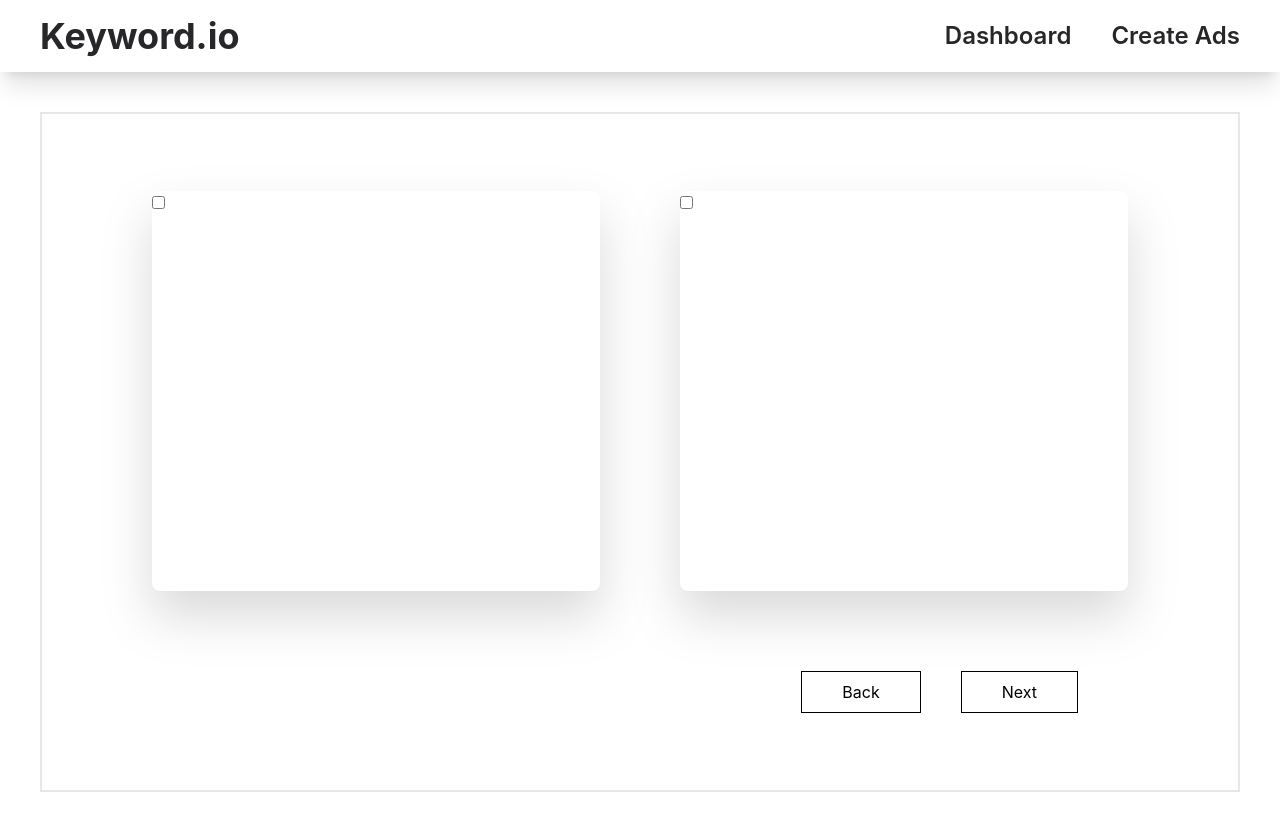
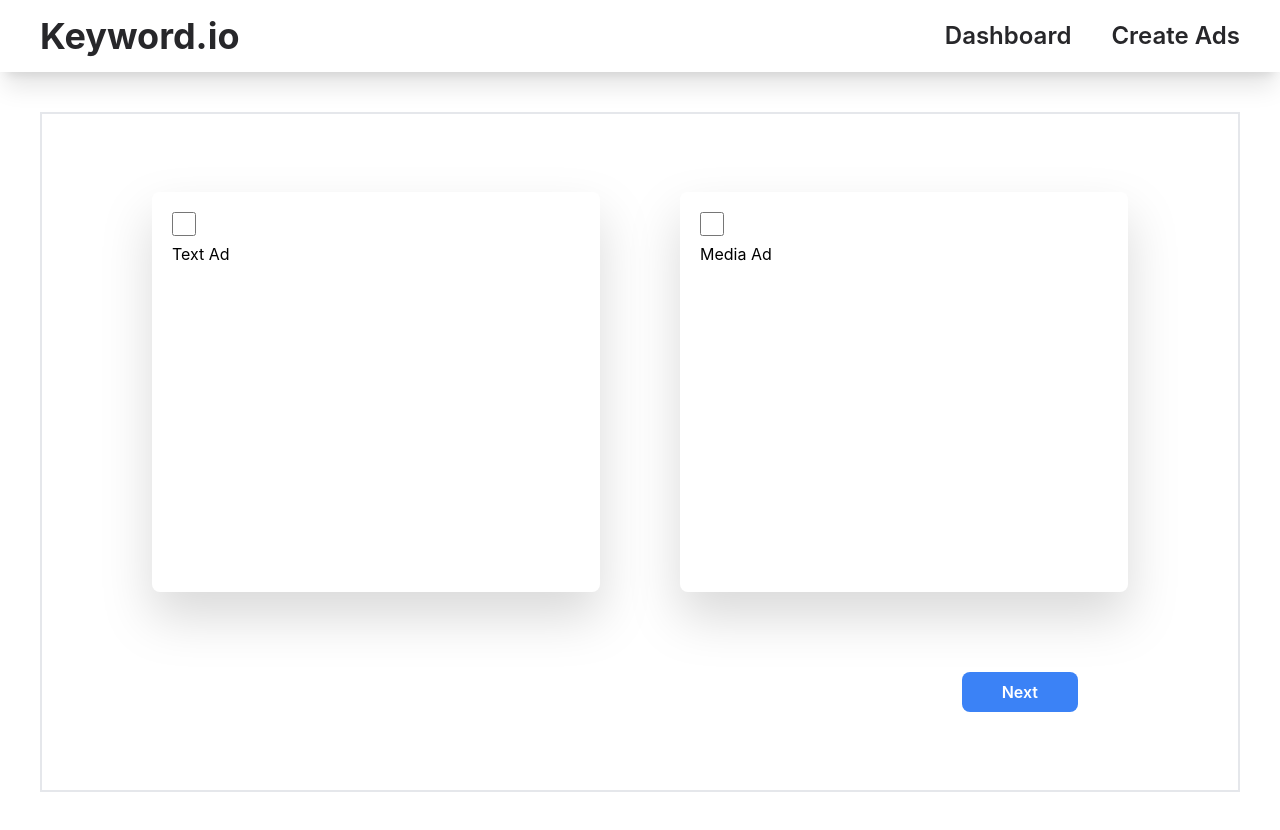
Before and after one commit to Dhanasaitholeti/assignment-keywordio, a React (Vite) app: page /create-ad in a window 1280 px wide. Built offline with nearby package versions, Linux system fonts and the light colour scheme.

Commit message:
Added styles and functions to create ad page

```diff
--- a/src/components/BottomButtonGroup.tsx
+++ b/src/components/BottomButtonGroup.tsx
@@ -1,11 +1,19 @@
+import { useLocation } from "react-router-dom";
+
 const BottomButtonGroup = () => {
-  const buttonStyles = "border border-black px-10 py-2";
+  const location = useLocation();
+  const pathname = location.pathname;
+  const buttonStyles = "font-semibold px-10 py-2 rounded-lg";
 
   return (
     <div className="flex justify-end px-20">
       <div className="flex gap-10">
-        <button className={buttonStyles}>Back</button>
-        <button className={buttonStyles}>{"Next"}</button>
+        {!(pathname === "/create-ad") && (
+          <button className={buttonStyles}>Back</button>
+        )}
+        <button className={`${buttonStyles} bg-blue-500 text-white`}>
+          {"Next"}
+        </button>
       </div>
     </div>
   );
--- a/src/pages/CreateAd.tsx
+++ b/src/pages/CreateAd.tsx
@@ -1,18 +1,27 @@
+import { useState } from "react";
 import BottomButtonGroup from "../components/BottomButtonGroup";
 
 const CreateAd = () => {
+  const [adType, setAdType] = useState<string | undefined>(undefined);
+
+  const handleCardClick = (val: string) => {
+    setAdType(val);
+  };
+
   const boxStyle =
-    "h-[50vh] max-w-md w-full bg-white rounded-lg drop-shadow-2xl";
+    "group h-[50vh] max-w-md w-full bg-white rounded-lg drop-shadow-2xl p-5";
 
   return (
     <>
       <main className="border-2 border-gray-200 max-h-[85vh] h-screen flex flex-col items-center justify-center gap-20">
         <div className="container flex items-center justify-center gap-20">
-          <div className={boxStyle}>
-            <input type="checkbox" />
+          <div className={boxStyle} onClick={() => handleCardClick("textad")}>
+            <input type="checkbox" className="w-6 h-6" />
+            <h1>Text Ad</h1>
           </div>
-          <div className={boxStyle}>
-            <input type="checkbox" />
+          <div className={boxStyle} onClick={() => handleCardClick("mediaad")}>
+            <input type="checkbox" className="w-6 h-6" />
+            <h1>Media Ad</h1>
           </div>
         </div>
         <div className="w-full px-20">
```
